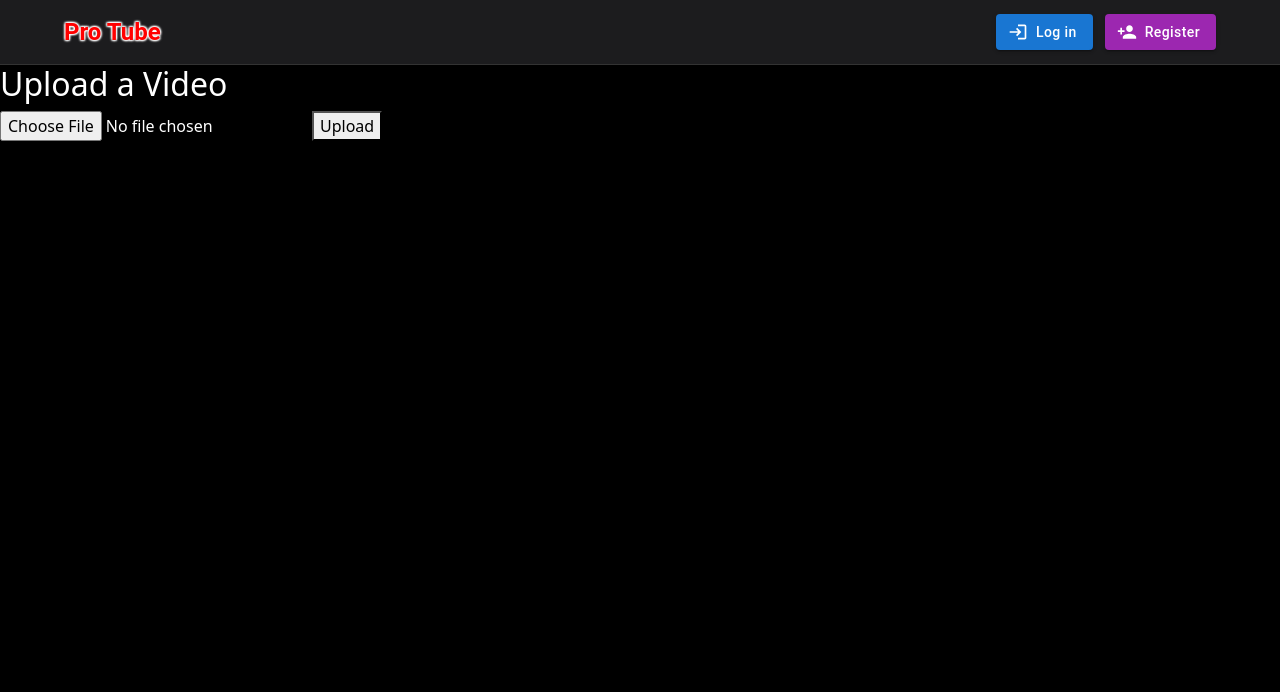
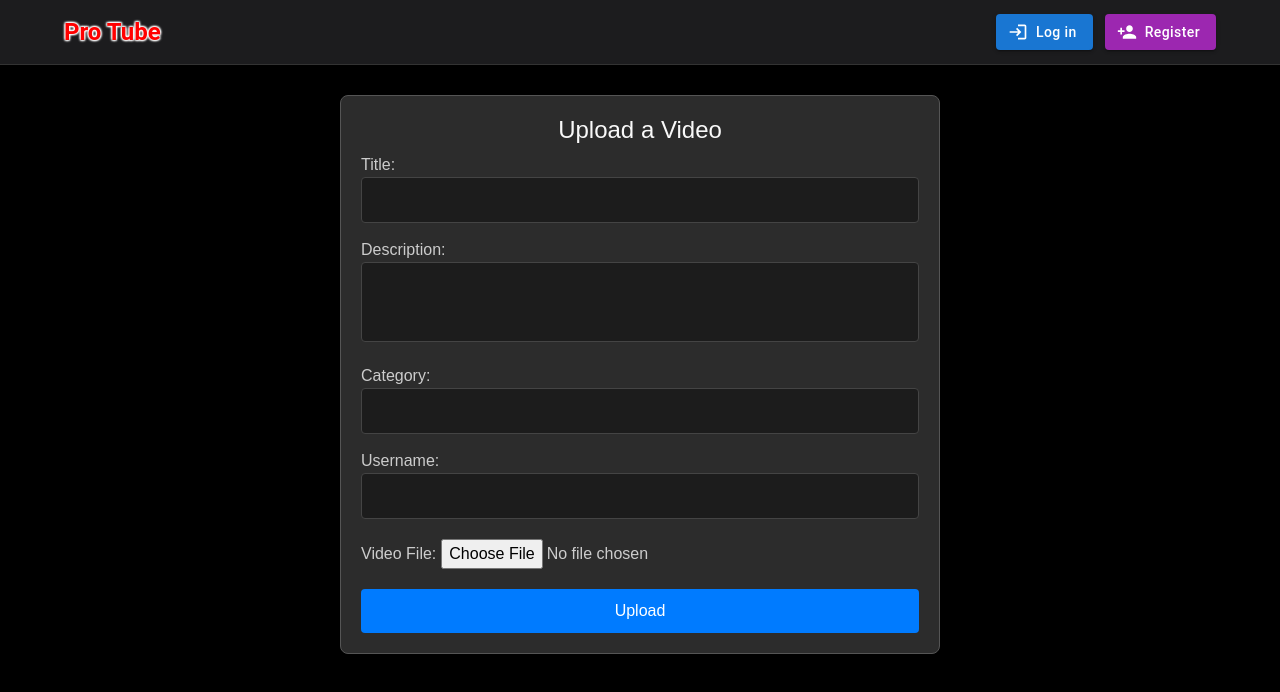
Before and after one commit to BarrosoIsmael/LS_Protube_ManelSergioJoaquinIsma, a React (Vite) app in the folder frontend/: page /uploadvideo in a window 1280 px wide. Shown: the top 692 px of the page. Built offline with nearby package versions, Linux system fonts and the light colour scheme.

Commit message:
añadido formulario
añadido formulario para subir video a la plataforma

```diff
--- /dev/null
+++ b/frontend/src/pages/UploadVideo.css
@@ -0,0 +1,81 @@
+.upload-video-container {
+    max-width: 600px;
+    margin: 30px auto;
+    padding: 20px;
+    border: 1px solid #555;
+    border-radius: 8px;
+    background-color: #2c2c2c;
+    box-shadow: 0 4px 8px rgba(0, 0, 0, 0.3);
+    font-family: Arial, sans-serif;
+    color: #f1f1f1;
+  }
+
+  .upload-video-container h2 {
+    text-align: center;
+    font-size: 1.5em;
+    color: #f9f9f9;
+  }
+
+  .upload-video-container form {
+    display: flex;
+    flex-direction: column;
+    gap: 15px;
+  }
+
+  .upload-video-container label {
+    font-size: 1rem;
+    color: #ccc;
+  }
+
+  .upload-video-container input[type="text"],
+  .upload-video-container textarea {
+    width: 100%;
+    padding: 10px;
+    border: 1px solid #444;
+    border-radius: 4px;
+    font-size: 1rem;
+    color: #f9f9f9;
+    background-color: #1c1c1c;
+  }
+
+  .upload-video-container textarea {
+    height: 80px;
+    resize: none;
+  }
+
+  .upload-video-container input[type="file"] {
+    padding: 5px;
+    font-size: 1rem;
+    color: #ccc;
+  }
+
+  .upload-video-container button {
+    padding: 10px 15px;
+    border: none;
+    border-radius: 4px;
+    background-color: #007bff;
+    color: #fff;
+    font-size: 1rem;
+    cursor: pointer;
+    transition: background-color 0.3s ease;
+  }
+
+  .upload-video-container button:hover {
+    background-color: #0056b3;
+  }
+
+  .upload-video-container p {
+    text-align: center;
+    font-size: 0.9rem;
+    color: #ccc;
+  }
+
+  .upload-video-container p.upload-status {
+    font-weight: bold;
+    color: #28a745;
+  }
+
+  .upload-video-container p.upload-error {
+    font-weight: bold;
+    color: #dc3545;
+  }
--- a/frontend/src/pages/UploadVideo.tsx
+++ b/frontend/src/pages/UploadVideo.tsx
@@ -1,8 +1,13 @@
 import React, { useState } from "react";
 import axios from "axios";
+import "./UploadVideo.css"; // Importa el CSS
 
 const UploadVideo: React.FC = () => {
   const [selectedFile, setSelectedFile] = useState<File | null>(null);
+  const [title, setTitle] = useState<string>("");
+  const [description, setDescription] = useState<string>("");
+  const [category, setCategory] = useState<string>("");
+  const [username, setUsername] = useState<string>("");
   const [uploadStatus, setUploadStatus] = useState<string>("");
 
   const handleFileChange = (event: React.ChangeEvent<HTMLInputElement>) => {
@@ -12,17 +17,21 @@ const UploadVideo: React.FC = () => {
   };
 
   const handleUpload = async () => {
-    if (!selectedFile) {
-      setUploadStatus("Please select a file to upload.");
+    if (!selectedFile || !title || !description || !category || !username) {
+      setUploadStatus("Please fill out all fields and select a file to upload.");
       return;
     }
 
     const formData = new FormData();
     formData.append("file", selectedFile);
+    formData.append("title", title);
+    formData.append("description", description);
+    formData.append("category", category);
+    formData.append("username", username);
 
     try {
       setUploadStatus("Uploading...");
-      const response = await axios.post("/api/videos/uploadVideo", formData, {
+      const response = await axios.post("/api/videos/uploadNewVideo", formData, {
         headers: {
           "Content-Type": "multipart/form-data",
         },
@@ -39,11 +48,63 @@ const UploadVideo: React.FC = () => {
   };
 
   return (
-    <div>
+    <div className="upload-video-container">
       <h2>Upload a Video</h2>
-      <input type="file" accept="video/*" onChange={handleFileChange} />
-      <button onClick={handleUpload}>Upload</button>
-      {uploadStatus && <p>{uploadStatus}</p>}
+      <form>
+        <label>
+          Title:
+          <input
+            type="text"
+            value={title}
+            onChange={(e) => setTitle(e.target.value)}
+            required
+          />
+        </label>
+        <label>
+          Description:
+          <textarea
+            value={description}
+            onChange={(e) => setDescription(e.target.value)}
+            required
+          />
+        </label>
+        <label>
+          Category:
+          <input
+            type="text"
+            value={category}
+            onChange={(e) => setCategory(e.target.value)}
+            required
+          />
+        </label>
+        <label>
+          Username:
+          <input
+            type="text"
+            value={username}
+            onChange={(e) => setUsername(e.target.value)}
+            required
+          />
+        </label>
+        <label>
+          Video File:
+          <input type="file" accept="video/*" onChange={handleFileChange} required />
+        </label>
+        <button type="button" onClick={handleUpload}>
+          Upload
+        </button>
+      </form>
+      {uploadStatus && (
+        <p
+          className={
+            uploadStatus.startsWith("Error") || uploadStatus.startsWith("Failed")
+              ? "upload-error"
+              : "upload-status"
+          }
+        >
+          {uploadStatus}
+        </p>
+      )}
     </div>
   );
 };
```
